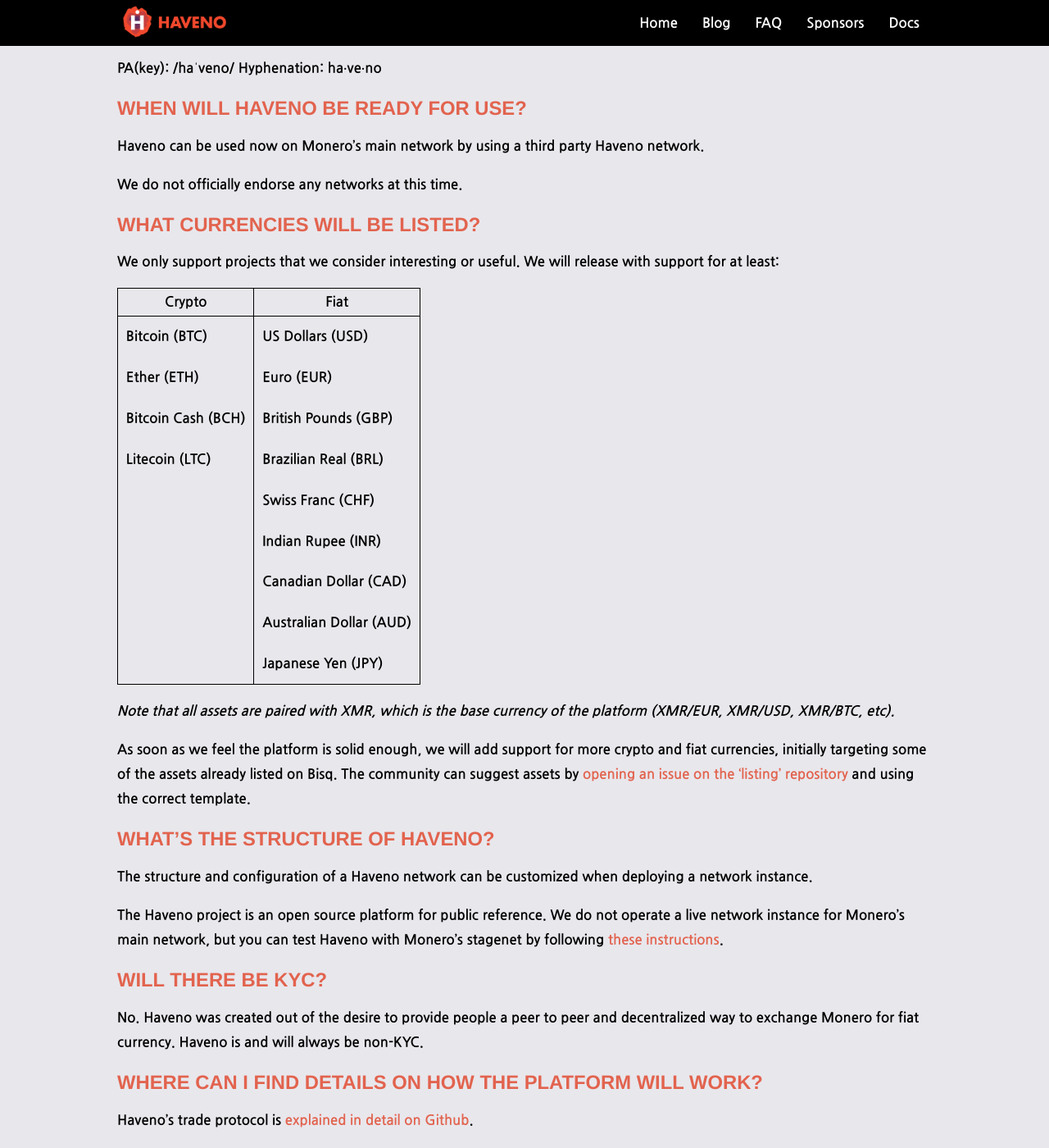
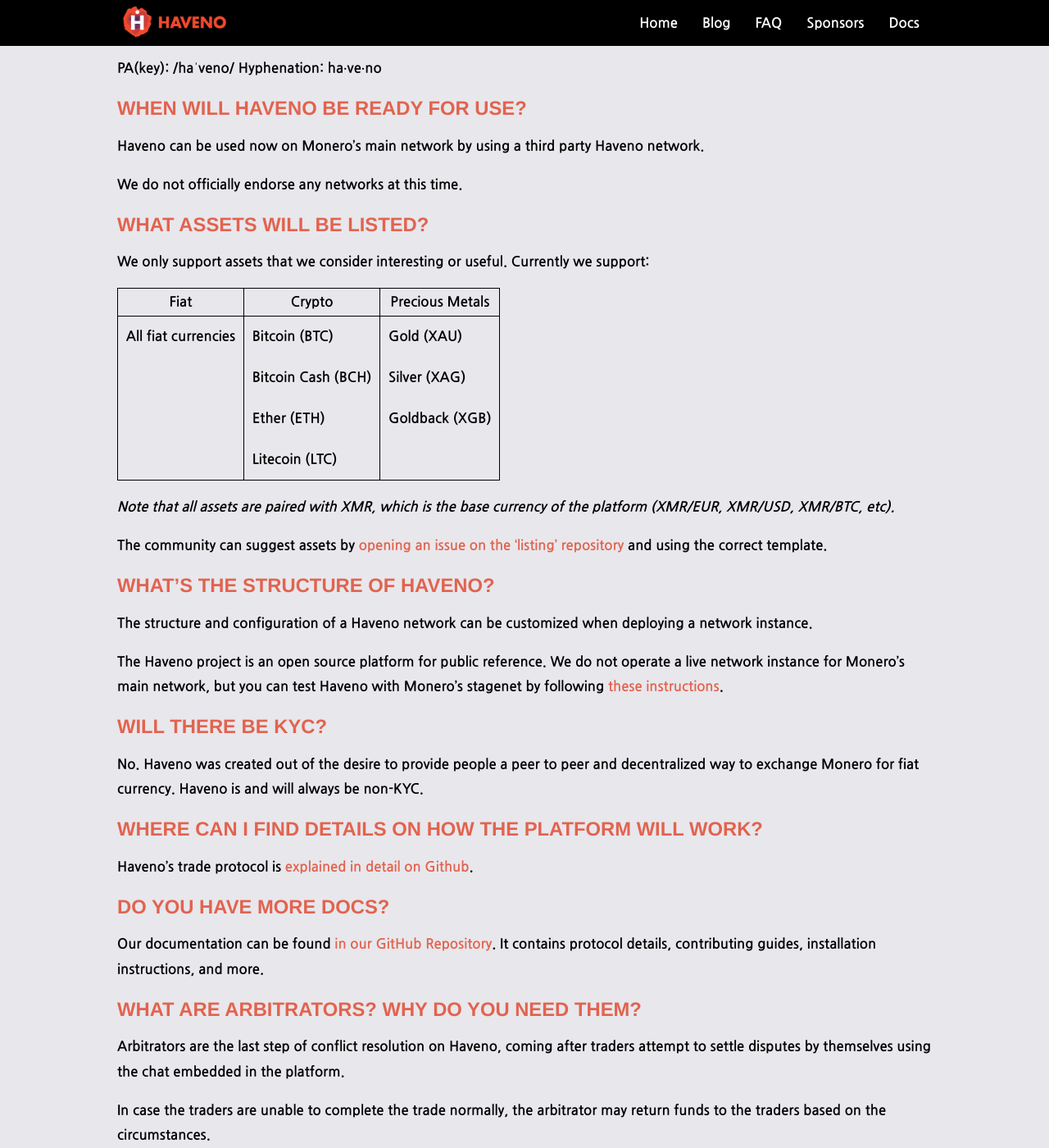
Before and after one commit to haveno-dex/haveno-site, a Jekyll site: the page built from faq.md, in a window 1280 px wide and 1400 px high, scrolled down 992 px. Shown: the whole window at 82% size. Built offline with Jekyll 4.4.1, drawn with Linux system fonts in a browser that asks for light colours.

Commit message:
update list of supported assets in faq

```diff
--- a/faq.md
+++ b/faq.md
@@ -49,25 +49,20 @@
 
 We do not officially endorse any networks at this time.
 
-## [What currencies will be listed?](#what-currencies-will-be-listed)
+## [What assets will be listed?](#what-assets-will-be-listed)
 
-We only support projects that we consider interesting or useful. We will release with support for at least:
+We only support assets that we consider interesting or useful. Currently we support:
 
-| Crypto | Fiat |
-|---|---|
-| Bitcoin (BTC) | US Dollars (USD) |
-| Ether (ETH) | Euro (EUR) |
-| Bitcoin Cash (BCH) | British Pounds (GBP) |
-| Litecoin (LTC) | Brazilian Real (BRL) |
-| | Swiss Franc (CHF) |
-| | Indian Rupee (INR) |
-| | Canadian Dollar (CAD) |
-| | Australian Dollar (AUD) |
-| | Japanese Yen (JPY) |
+| Fiat | Crypto | Precious Metals |
+|---|---|---|
+| All fiat currencies | Bitcoin (BTC) | Gold (XAU) |
+| | Bitcoin Cash (BCH) | Silver (XAG) |
+| | Ether (ETH) | Goldback (XGB) |
+| | Litecoin (LTC) | |
 
 *Note that all assets are paired with XMR, which is the base currency of the platform (XMR/EUR, XMR/USD, XMR/BTC, etc).*
 
-As soon as we feel the platform is solid enough, we will add support for more crypto and fiat currencies, initially targeting some of the assets already listed on Bisq. The community can suggest assets by [opening an issue on the 'listing' repository](https://github.com/haveno-dex/listing) and using the correct template.
+The community can suggest assets by [opening an issue on the 'listing' repository](https://github.com/haveno-dex/listing) and using the correct template.
 
 ## [What's the structure of Haveno?](#whats-the-structure-of-haveno)
 
```
